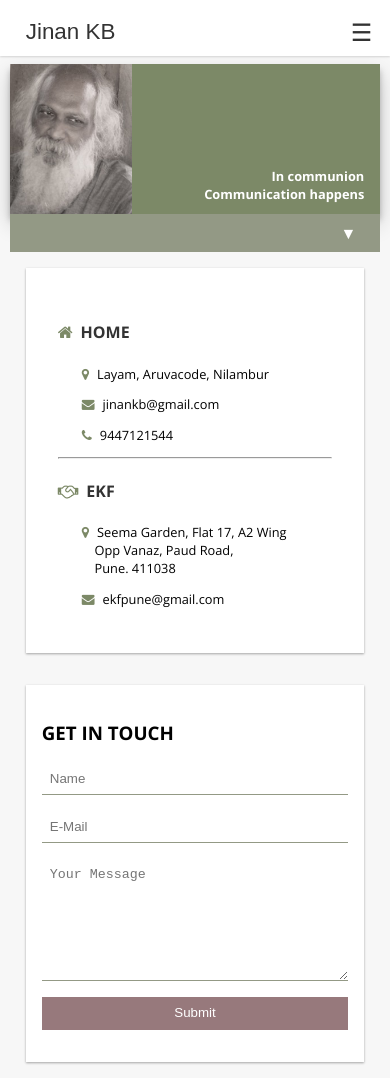
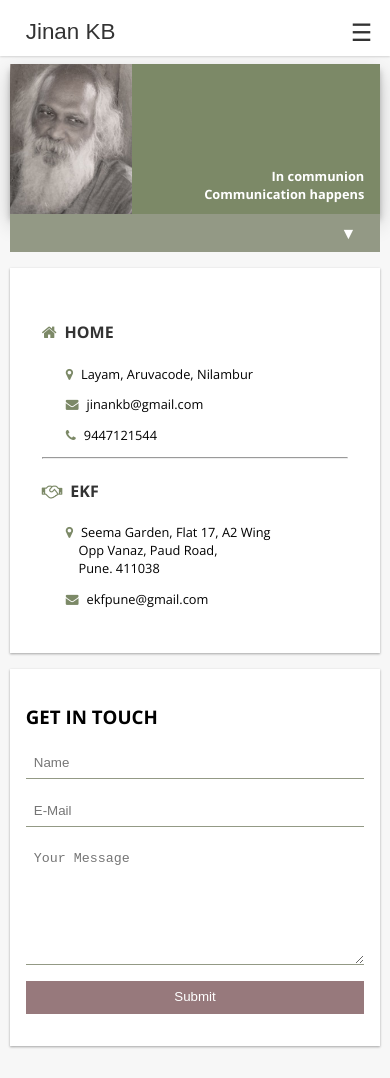
Before and after one commit to jinankb/jinankb.github.io, a Jekyll site: the page built from contact.html, in a window 390 px wide and 1078 px high. Built offline with Jekyll 4.4.1, drawn with Linux system fonts in a browser that asks for light colours.

Commit message:
Layout Revision

```diff
--- a/css/style.css
+++ b/css/style.css
@@ -585,9 +585,9 @@ nav li a{
     margin: 0;
   }
   .contact-location{
-    margin: 1rem;
+    margin: 1rem 0;
   }
   .contact{
-    margin: 1rem;
+    margin: 0 0 1rem;
   }
 }
```
